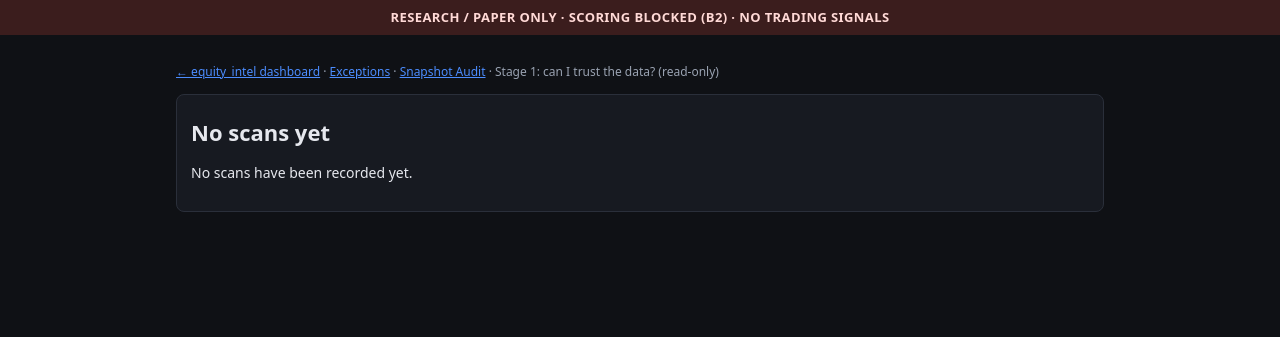
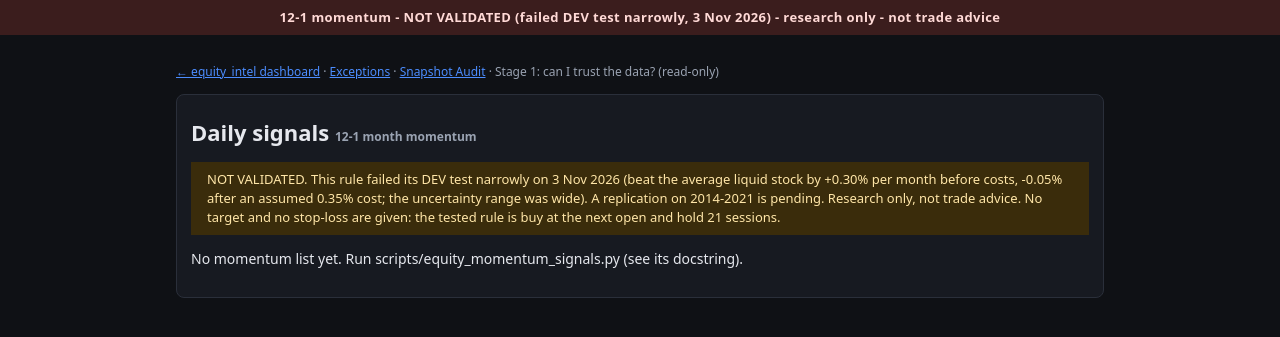
Before and after one commit to hariyaakshay-cpu/equity-intelligence-platform, a Flask app: page /equity/signals in a window 1280 px wide. Shown: the top 337 px of the page. Run offline with Flask 3, Linux system fonts and the light colour scheme.

Commit message:
Dashboard Signals page: 12-1 momentum top 10 (NOT VALIDATED, no target/stop-loss), replacing failed scoring v0 on the page
- equity_intel/scoring/momentum_live.py: frozen rule evaluated at the latest bar
- scripts/equity_momentum_signals.py: writes data/signals/momentum_12_1_<asof>.json, never overwrites
- dashboard reads the newest file (no DB access), flags data older than 4 days
- /api/equity/signals (scoring v0 JSON) unchanged; v0 page assertions removed from its test
- no nav link: Stage 1 pages forbid signal wording by design

```diff
--- a/dashboard/app.py
+++ b/dashboard/app.py
@@ -31,7 +31,7 @@ from typing import Optional, Union
 
 from flask import Flask, jsonify, render_template, request
 
-from dashboard import aggregates, exceptions, health, queries, review_annotation, signals, snapshot_audit, stock_detail
+from dashboard import aggregates, exceptions, health, momentum_signals, queries, review_annotation, signals, snapshot_audit, stock_detail
 from equity_intel.config import IST
 from equity_intel.indicators.trend import exponential_moving_average
 from equity_intel.persistence import connection, db_path_guard
@@ -212,6 +212,7 @@ def create_app(demo: bool = False, db_path: Optional[Union[str, Path]] = None) -
     """
     app = Flask(__name__)
     app.config["DEMO_MODE"] = bool(demo)
+    app.config.setdefault("MOMENTUM_SIGNALS_DIR", Path(__file__).resolve().parents[1] / "data" / "signals")
     if db_path is not None:
         app.config["DB_PATH"] = db_path
     else:
@@ -315,21 +316,9 @@ def create_app(demo: bool = False, db_path: Optional[Union[str, Path]] = None) -
 
     @app.get("/equity/signals")
     def signals_page():
-        """PROVISIONAL v0 daily signals, read-only. GET only."""
-        try:
-            conn = _open_checked_connection(app.config["DB_PATH"])
-        except _DatabaseUnavailable:
-            return _message_page("No scans yet", _no_scans_body(app.config["DEMO_MODE"])["message"])
-        except _DatabaseVersionMismatch as exc:
-            return _message_page("Database version mismatch",
-                                 _version_mismatch_body(app.config["DEMO_MODE"], exc.found_version)["message"])
-        except _DatabaseError as exc:
-            return _message_page("Database error", _database_error_body(app.config["DEMO_MODE"], exc.detail)["message"])
-        try:
-            body = signals.build(conn)
-        finally:
-            conn.close()
-        return render_template("signals.html", demo=app.config["DEMO_MODE"], banner_text=signals.BANNER, **body)
+        """12-1 momentum list (NOT VALIDATED, no target / stop-loss), read from data/signals JSON. GET only."""
+        body = momentum_signals.build(app.config["MOMENTUM_SIGNALS_DIR"])
+        return render_template("signals.html", demo=app.config["DEMO_MODE"], banner_text=momentum_signals.BANNER, **body)
 
     @app.get("/api/equity/signals")
     @_guarded
--- /dev/null
+++ b/dashboard/momentum_signals.py
@@ -0,0 +1,22 @@
+"""12-1 momentum signals view (read-only). Reads the newest data/signals/momentum_12_1_<asof>.json written by
+scripts/equity_momentum_signals.py. Never writes; no database access. No target, no stop-loss."""
+from __future__ import annotations
+
+import json
+from datetime import date
+from pathlib import Path
+from typing import Optional
+
+BANNER = "12-1 momentum - NOT VALIDATED (failed DEV test narrowly, 3 Nov 2026) - research only - not trade advice"
+STALE_DAYS = 4
+
+
+def build(signals_dir: Path, today: Optional[date] = None) -> dict:
+    files = sorted(Path(signals_dir).glob("momentum_12_1_*.json")) if Path(signals_dir).is_dir() else []
+    if not files:
+        return {"available": False,
+                "message": "No momentum list yet. Run scripts/equity_momentum_signals.py (see its docstring)."}
+    body = json.loads(files[-1].read_text())
+    today = today or date.today()
+    age = (today - date.fromisoformat(body["asof"])).days
+    return {"available": True, "file": files[-1].name, "age_days": age, "stale": age > STALE_DAYS, **body}
--- a/dashboard/templates/signals.html
+++ b/dashboard/templates/signals.html
@@ -2,67 +2,37 @@
 {% block title %}Signals{% endblock %}
 {% block body %}
 <div class="card" id="header">
-  <h1>Daily signals <span class="note">PROVISIONAL v0</span></h1>
-  <p class="notice" id="provisional-notice">{{ notice }}</p>
+  <h1>Daily signals <span class="note">12-1 month momentum</span></h1>
+  <p class="notice" id="not-validated-notice">NOT VALIDATED. This rule failed its DEV test narrowly on 3 Nov 2026
+    (beat the average liquid stock by +0.30% per month before costs, -0.05% after an assumed 0.35% cost; the
+    uncertainty range was wide). A replication on 2014-2021 is pending. Research only, not trade advice.
+    No target and no stop-loss are given: the tested rule is buy at the next open and hold {{ hold_sessions or 21 }} sessions.</p>
   {% if not available %}
-    <p id="no-scores">{{ message }}</p>
+    <p id="no-signals">{{ message }}</p>
   {% else %}
-  <p class="note">Scan <code>{{ meta.scan_id }}</code> &middot; data as of {{ meta.asof_date }} &middot; calendar {{ meta.calendar_status }}
-    &middot; scored {{ meta.scored_at }} &middot; {{ meta.label }}</p>
-  {% if outdated %}<p class="notice" id="outdated">Outdated: this scan's data is as of {{ meta.asof_date }}, the latest expected session is {{ expected_latest_session }} (weekday approximation, holidays unknown).</p>{% endif %}
-  <p class="note">{{ intraday_note }}</p>
+  <p class="note">Data as of <b>{{ asof }}</b> &middot; file <code>{{ file }}</code> &middot; generated {{ generated_at_utc }}
+    &middot; eligible {{ eligible }} (min {{ min_eligible }}) &middot; skipped: stale {{ skipped_stale }},
+    short history {{ skipped_short_history }}, illiquid {{ skipped_illiquid }}</p>
+  {% if stale %}<p class="notice" id="stale">Stale: data is {{ age_days }} days old. Refresh with the two commands in
+    scripts/equity_momentum_signals.py before using this list.</p>{% endif %}
 </div>
 
-<div class="card" id="counts">
-  <h2>Counts</h2>
-  <p>Scored <b>{{ counts.scored }}</b> &middot; with a full composite <b>{{ counts.with_composite }}</b> &middot;
-     candidates (composite &ge; {{ meta.candidate_cutoff }}) <b>{{ counts.candidates }}</b> &middot; watchlist = top {{ meta.watchlist_limit }}</p>
-  {% if exclusions %}<p class="note">Not eligible:
-    {% for e in exclusions %}{{ e.exclusion }} {{ e.n }}{% if not loop.last %} &middot; {% endif %}{% endfor %}</p>{% endif %}
-</div>
-
-{% for key, title, parts in (("short", "Short term", "momentum + volume + breakout"), ("medium", "Medium term", "trend + relative strength + 52-week distance")) %}
-<div class="card" id="horizon-{{ key }}">
-  <h2>{{ title }} <span class="note">{{ parts }}, % of its own maximum, cutoff {{ meta.candidate_cutoff }} (placeholder)</span></h2>
-  {% if horizons[key] %}
+<div class="card" id="momentum-list">
+  <h2>Top {{ top_n }} <span class="note">ranked by return from 12 months ago to 1 month ago, ties by symbol</span></h2>
+  {% if picks %}
   <div class="tablewrap"><table>
-    <thead><tr><th>#</th><th>Symbol</th><th>Score %</th><th>Close</th><th>RSI</th><th>RVOL</th><th>% below 52w high</th></tr></thead>
+    <thead><tr><th>#</th><th>Symbol</th><th>12-1 return %</th><th>Close</th><th>Median traded value (Rs cr, 20d)</th></tr></thead>
     <tbody>
-    {% for c in horizons[key] %}
-      <tr{% if c.watchlist %} class="watchlist"{% endif %}><td class="num">{{ c.rank }}{% if c.watchlist %} *{% endif %}</td>
-        <td><a href="/equity/stock/{{ c.symbol }}">{{ c.symbol }}</a></td><td class="num"><b>{{ c.score }}</b></td>
-        <td class="num">{{ "%.2f"|format(c.close) if c.close is not none else "n/a" }}</td>
-        <td class="num">{{ "%.1f"|format(c.rsi) if c.rsi is not none else "n/a" }}</td>
-        <td class="num">{{ "%.2f"|format(c.relative_volume) if c.relative_volume is not none else "n/a" }}</td>
-        <td class="num">{{ "%.1f"|format(c.distance_from_high) if c.distance_from_high is not none else "n/a" }}</td></tr>
+    {% for p in picks %}
+      <tr><td class="num">{{ p.rank }}</td><td><a href="/equity/stock/{{ p.symbol }}">{{ p.symbol }}</a></td>
+        <td class="num"><b>{{ "%.1f"|format(p.score_pct) }}</b></td><td class="num">{{ "%.2f"|format(p.close) }}</td>
+        <td class="num">{{ "%.0f"|format(p.traded_value_cr) }}</td></tr>
     {% endfor %}
     </tbody>
   </table></div>
-  <p class="note">* = top {{ meta.watchlist_limit }}. The short/medium split is an owner-approved regrouping of the same components, not part of the B2 spec.</p>
-  {% else %}<p>No stock reaches the provisional cutoff for this horizon.</p>{% endif %}
-</div>
-{% endfor %}
-
-<div class="card" id="candidates">
-  <h2>Candidates <span class="note">ranked by composite, ties by symbol</span></h2>
-  {% if candidates %}
-  <div class="tablewrap"><table>
-    <thead><tr><th>#</th><th>Symbol</th><th>Score</th><th>Trend</th><th>Mom</th><th>RS</th><th>Vol</th><th>Struct</th><th>Close</th><th>RSI</th><th>RVOL</th><th>% below 52w high</th></tr></thead>
-    <tbody>
-    {% for c in candidates %}
-      <tr{% if c.watchlist %} class="watchlist"{% endif %}><td class="num">{{ c.rank }}{% if c.watchlist %} *{% endif %}</td>
-        <td><a href="/equity/stock/{{ c.symbol }}">{{ c.symbol }}</a></td><td class="num"><b>{{ c.composite }}</b></td>
-        <td class="num">{{ c.trend }}</td><td class="num">{{ c.momentum }}</td><td class="num">{{ c.relative_strength }}</td>
-        <td class="num">{{ c.volume }}</td><td class="num">{{ c.structure }}</td>
-        <td class="num">{{ "%.2f"|format(c.close) if c.close is not none else "n/a" }}</td>
-        <td class="num">{{ "%.1f"|format(c.rsi) if c.rsi is not none else "n/a" }}</td>
-        <td class="num">{{ "%.2f"|format(c.relative_volume) if c.relative_volume is not none else "n/a" }}</td>
-        <td class="num">{{ "%.1f"|format(c.distance_from_high) if c.distance_from_high is not none else "n/a" }}</td></tr>
-    {% endfor %}
-    </tbody>
-  </table></div>
-  <p class="note">* = on the top-{{ meta.watchlist_limit }} watchlist. Trend uses a provisional fifth test (EMA20 &gt; EMA50) that is an assumption.</p>
-  {% else %}<p id="no-candidates">No stock reaches the provisional cutoff in this scan.</p>{% endif %}
+  {% else %}<p id="no-picks">No list: fewer than {{ min_eligible }} eligible stocks on {{ asof }}.</p>{% endif %}
+  {% if corporate_action_flagged %}<p class="note" id="ca-flagged">Left out (a one-day move beyond &plusmn;30% in the
+    last year, possibly an unadjusted corporate action): {{ corporate_action_flagged|join(", ") }}</p>{% endif %}
   {% endif %}
 </div>
 {% endblock %}
```
Also changed, not shown: equity_intel/scoring/momentum_live.py (added, +47 -0 lines), equity_intel/tests/test_momentum_signals.py (added, +66 -0 lines), equity_intel/tests/test_scoring_v0_persist.py (+0 -3 lines), scripts/equity_momentum_signals.py (added, +57 -0 lines), 1 other file.
